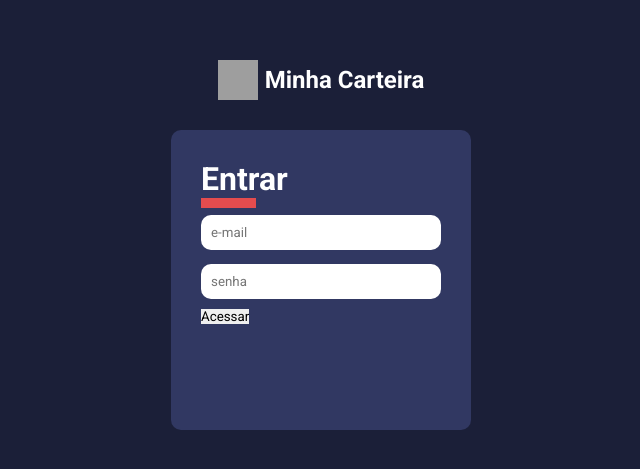
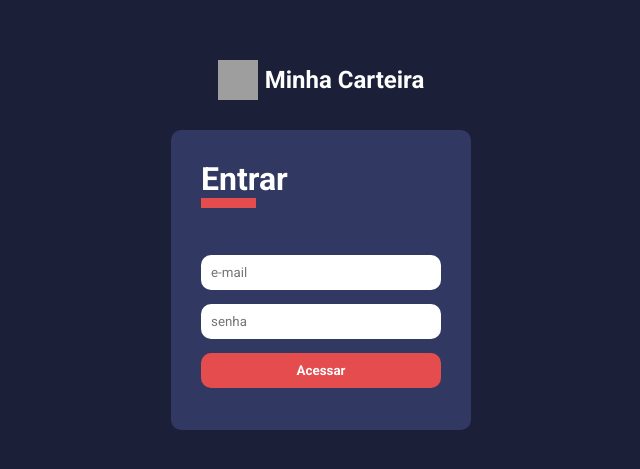
Before and after one commit to luisgbyte/minha-carteira, a React (Create React App) app: page / in a window 1280 px wide. Shown: the part 155-624 px from the top of the page, without its empty margins (319-959 px from the left). Built offline with nearby package versions, Linux system fonts and the light colour scheme; grey boxes are pictures that could not be loaded.

Commit message:
creating the button component

```diff
--- /dev/null
+++ b/src/components/Button/index.tsx
@@ -0,0 +1,15 @@
+import React, { ButtonHTMLAttributes } from "react";
+
+import { Container } from "./styles";
+
+type IButtonProps = ButtonHTMLAttributes<HTMLButtonElement>;
+
+const Button: React.FC<IButtonProps> = ({ children, ...rest }) => {
+  return (
+    <Container {...rest}>
+      {children}
+    </Container>
+  );
+};
+
+export default Button;
--- /dev/null
+++ b/src/components/Button/styles.ts
@@ -0,0 +1,20 @@
+import styled from "styled-components";
+
+export const Container = styled.button`
+  width: 100%;
+
+  margin: 7px 0;
+  padding: 10px;
+
+  border-radius: 10px;
+
+  font-weight: bold;
+  color: ${props => props.theme.colors.white};
+  background-color: ${props => props.theme.colors.warning};
+
+  transition: opacity .3s;
+
+  &:hover {
+    opacity: .7;
+  }
+`;
--- a/src/pages/SignIn/index.tsx
+++ b/src/pages/SignIn/index.tsx
@@ -3,6 +3,7 @@ import React from "react";
 import logoImg from "../../assets/Logo.svg";
 
 import Input from "../../components/Input";
+import Button from "../../components/Button";
 
 import { Container, Logo, Form, FormTitle } from "./styles";
 
@@ -20,7 +21,7 @@ const SignIn: React.FC = () => {
         <Input type="email" required placeholder="e-mail" />
         <Input type="password" required placeholder="senha" />
 
-        <button type="submit">Acessar</button>
+        <Button type="submit">Acessar</Button>
       </Form>
     </Container>
   );
--- a/src/pages/SignIn/styles.ts
+++ b/src/pages/SignIn/styles.ts
@@ -40,6 +40,7 @@ export const Form = styled.form`
 `;
 
 export const FormTitle = styled.h1`
+  margin-bottom: 40px;
   color: ${props => props.theme.colors.white};
 
   &:after {
```
